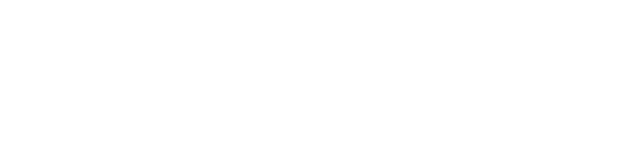
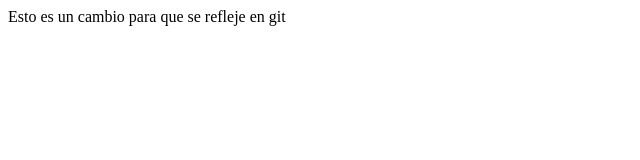
Before and after one commit to ivanhoepetas/ActividadBBDD1, a plain HTML site: page index.html in a window 1280 px wide. Shown: the whole page, without its empty margins (0-640 px from the left). Drawn offline with Linux system fonts and the light colour scheme.

Commit message:
Add files via upload
Cambio, se añade un div y la estructura del html

```diff
--- a/index.html
+++ b/index.html
@@ -6,3 +6,7 @@
     <title>Hola, este es mi ejercicio</title>
     <link rel="stylesheet" href="style.css">
 </head>
+<body>
+    <div>Esto es un cambio para que se refleje en git</div>
+</body>
+</html>
```
